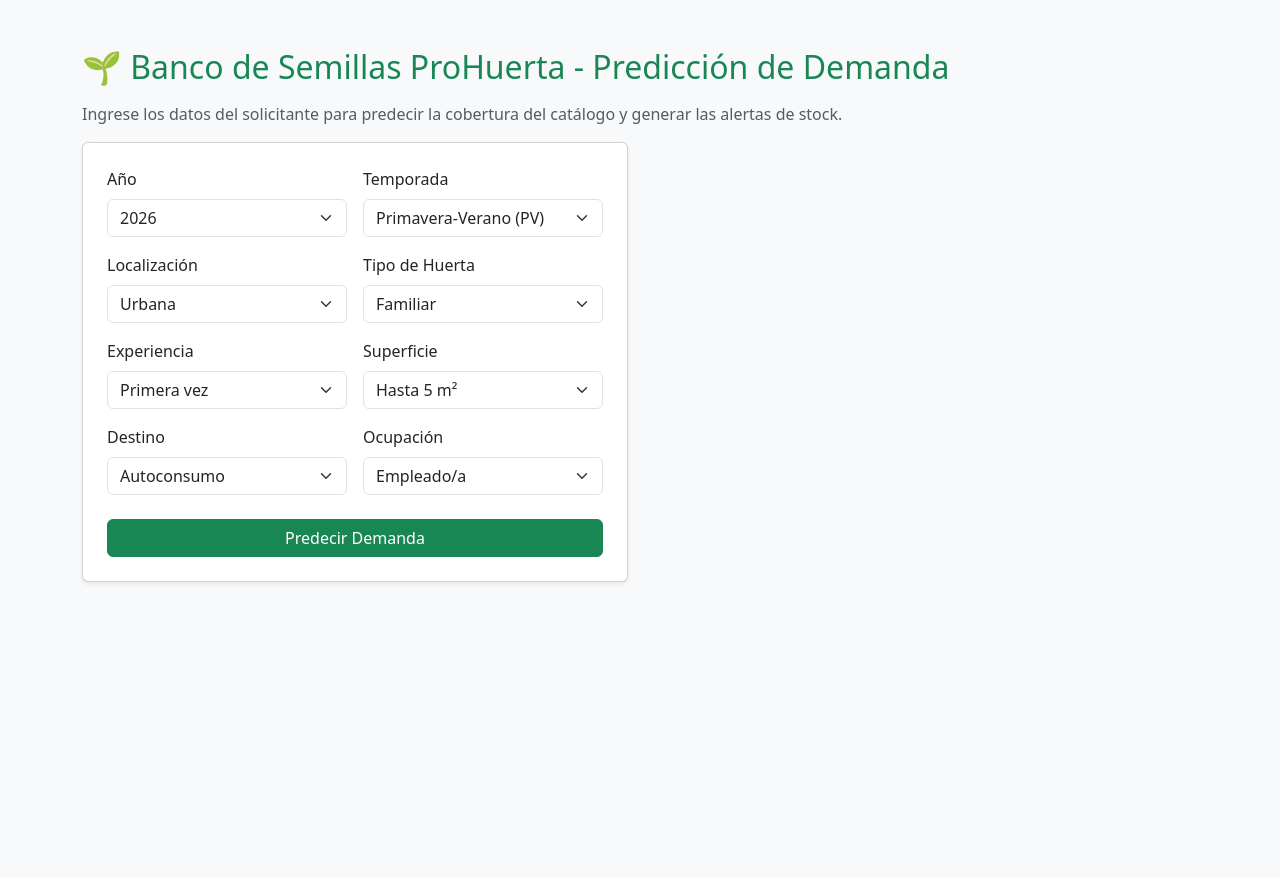
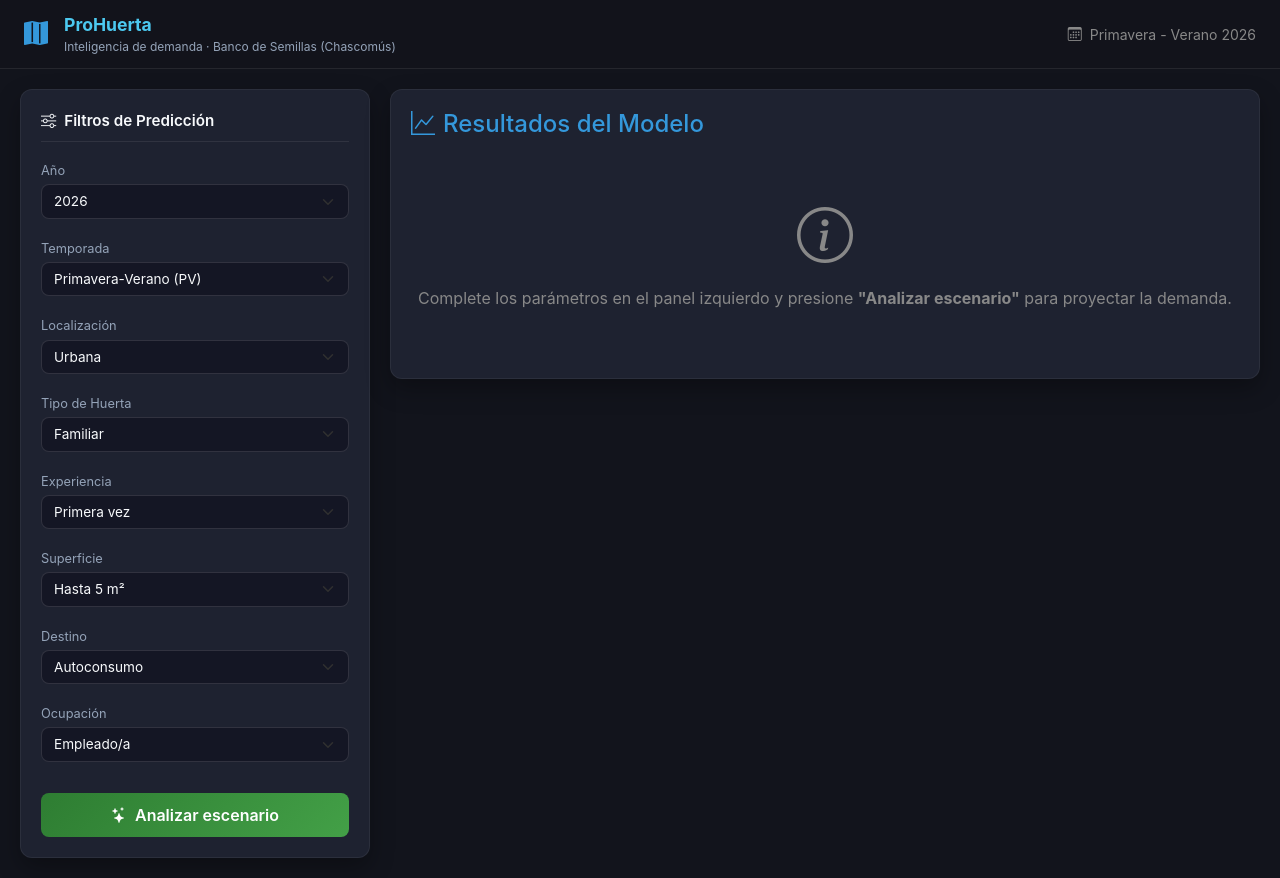
Before and after one commit to lucasbar28/ProHuerta, a Flask app: page / in a window 1280 px wide. Before the commit the page ends 583 px from the top, so only its background shows below. Run offline with Flask 3, Linux system fonts and the light colour scheme; parts of the project's set-up code (start-up, migrations or seed data) failed here and were passed over; some libraries are stand-ins or nearby versions.

Commit message:
act_index

```diff
--- a/templates/index.html
+++ b/templates/index.html
@@ -3,20 +3,132 @@
 <head>
     <meta charset="UTF-8">
     <meta name="viewport" content="width=device-width, initial-scale=1.0">
-    <title>Sistema de Predicción - Banco de Semillas ProHuerta</title>
-    <link href="https://cdn.jsdelivr.net/npm/bootstrap@5.3.0/dist/css/bootstrap.min.css" rel="stylesheet">
+    <title>ProHuerta · Inteligencia de demanda</title>
+    <!-- Bootstrap 5 Darkly / Core CSS -->
+    <link href="https://cdn.jsdelivr.net/npm/bootswatch@5.3.0/dist/darkly/bootstrap.min.css" rel="stylesheet">
+    <link href="https://cdn.jsdelivr.net/npm/bootstrap-icons@1.10.5/font/bootstrap-icons.css" rel="stylesheet">
+    <style>
+        body {
+            background-color: #12141c;
+            color: #f8fafc;
+            font-family: 'Inter', Arial, sans-serif;
+            margin: 0;
+            padding: 0;
+        }
+        .app-shell {
+            display: flex;
+            flex-direction: column;
+            min-height: 100vh;
+        }
+        .app-header {
+            background: rgba(18, 20, 28, 0.95);
+            border-bottom: 1px solid rgba(255, 255, 255, 0.08);
+            padding: 12px 24px;
+            display: flex;
+            justify-content: space-between;
+            align-items: center;
+        }
+        .brand-title {
+            font-weight: 700;
+            font-size: 1.1rem;
+            color: #4cc9f0;
+        }
+        .brand-sub {
+            font-size: 0.75rem;
+            color: #94a3b8;
+        }
+        .app-body {
+            display: flex;
+            flex: 1;
+            gap: 20px;
+            padding: 20px;
+        }
+        .sidebar {
+            width: 350px;
+            display: flex;
+            flex-direction: column;
+            gap: 15px;
+        }
+        .main {
+            flex: 1;
+            display: flex;
+            flex-direction: column;
+            gap: 20px;
+        }
+        .panel {
+            background: #1e2230;
+            border: 1px solid rgba(255, 255, 255, 0.06);
+            border-radius: 12px;
+            padding: 20px;
+            box-shadow: 0 10px 25px rgba(0,0,0,0.3);
+        }
+        .section-title {
+            font-weight: 600;
+            font-size: 0.95rem;
+            margin-bottom: 15px;
+            color: #f8fafc;
+            border-bottom: 1px solid rgba(255,255,255,0.08);
+            padding-bottom: 8px;
+        }
+        .form-label {
+            font-size: 0.8rem;
+            color: #94a3b8;
+            margin-bottom: 4px;
+        }
+        .form-select, .form-control {
+            background-color: #141624 !important;
+            border: 1px solid rgba(255, 255, 255, 0.12) !important;
+            color: #f8fafc !important;
+            font-size: 0.85rem;
+            border-radius: 8px;
+        }
+        .analyze-btn {
+            background: linear-gradient(135deg, #2e7d32, #43a047);
+            border: none;
+            color: white;
+            font-weight: 600;
+            padding: 10px;
+            border-radius: 8px;
+            width: 100%;
+            margin-top: 15px;
+            transition: opacity 0.2s;
+        }
+        .analyze-btn:hover {
+            opacity: 0.9;
+        }
+        .result-box {
+            background: #141624;
+            border-left: 4px solid #4cc9f0;
+            padding: 15px;
+            border-radius: 8px;
+            margin-top: 15px;
+        }
+    </style>
 </head>
-<body class="bg-light">
-    <div class="container py-5">
-        <h2 class="mb-3 text-success">🌱 Banco de Semillas ProHuerta - Predicción de Demanda</h2>
-        <p class="text-muted">Ingrese los datos del solicitante para predecir la cobertura del catálogo y generar las alertas de stock.</p>
+<body>
+    <div class="app-shell">
+        <!-- HEADER -->
+        <header class="app-header">
+            <div class="d-flex align-items-center gap-3">
+                <i class="bi bi-map-fill text-info fs-4"></i>
+                <div>
+                    <div class="brand-title">ProHuerta</div>
+                    <div class="brand-sub">Inteligencia de demanda · Banco de Semillas (Chascomús)</div>
+                </div>
+            </div>
+            <div class="text-muted small">
+                <i class="bi bi-calendar3 me-1"></i> Primavera - Verano 2026
+            </div>
+        </header>
 
-        <div class="row">
-            <div class="col-md-6">
-                <div class="card shadow-sm p-4">
+        <!-- BODY -->
+        <div class="app-body">
+            <!-- SIDEBAR FORMULARIO -->
+            <div class="sidebar">
+                <div class="panel">
+                    <div class="section-title"><i class="bi bi-sliders me-2"></i>Filtros de Predicción</div>
                     <form action="/" method="POST">
-                        <div class="row g-3">
-                            <div class="col-6">
+                        <div class="mb-3">
                             <label class="form-label">Año</label>
                             <select name="anio" class="form-select" required>
                                 <option value="2026" selected>2026</option>
@@ -24,14 +136,14 @@
                                 <option value="2024">2024</option>
                             </select>
                         </div>
-                            <div class="col-6">
+                        <div class="mb-3">
                             <label class="form-label">Temporada</label>
                             <select name="temporada" class="form-select" required>
                                 <option value="PV" selected>Primavera-Verano (PV)</option>
                                 <option value="OI">Otoño-Invierno (OI)</option>
                             </select>
                         </div>
-                            <div class="col-6">
+                        <div class="mb-3">
                             <label class="form-label">Localización</label>
                             <select name="tipo_localizacion" class="form-select" required>
                                 <option value="urbana">Urbana</option>
@@ -39,14 +151,14 @@
                                 <option value="rural">Rural</option>
                             </select>
                         </div>
-                            <div class="col-6">
+                        <div class="mb-3">
                             <label class="form-label">Tipo de Huerta</label>
                             <select name="tipo_huerta" class="form-select" required>
                                 <option value="familiar">Familiar</option>
                                 <option value="institucional">Institucional</option>
                             </select>
                         </div>
-                            <div class="col-6">
+                        <div class="mb-3">
                             <label class="form-label">Experiencia</label>
                             <select name="experiencia" class="form-select" required>
                                 <option value="es la primera vez">Primera vez</option>
@@ -54,7 +166,7 @@
                                 <option value="más de 3 años">Más de 3 años</option>
                             </select>
                         </div>
-                            <div class="col-6">
+                        <div class="mb-3">
                             <label class="form-label">Superficie</label>
                             <select name="superficie" class="form-select" required>
                                 <option value="hasta 5 m2">Hasta 5 m²</option>
@@ -62,7 +174,7 @@
                                 <option value="más de 20 m2">Más de 20 m²</option>
                             </select>
                         </div>
-                            <div class="col-6">
+                        <div class="mb-3">
                             <label class="form-label">Destino</label>
                             <select name="destino" class="form-select" required>
                                 <option value="autoconsumo">Autoconsumo</option>
@@ -70,7 +182,7 @@
                                 <option value="venta / excedentes">Venta / Comercial</option>
                             </select>
                         </div>
-                            <div class="col-6">
+                        <div class="mb-3">
                             <label class="form-label">Ocupación</label>
                             <select name="ocupacion" class="form-select" required>
                                 <option value="empleado/a">Empleado/a</option>
@@ -82,53 +194,64 @@
                                 <option value="otro">Otro</option>
                             </select>
                         </div>
-                        </div>
-                        <button type="submit" class="btn btn-success w-100 mt-4">Predecir Demanda</button>
+                        <button type="submit" class="analyze-btn">
+                            <i class="bi bi-stars me-2"></i>Analizar escenario
+                        </button>
                     </form>
                 </div>
             </div>
 
+            <!-- MAIN PANEL DE RESULTADOS -->
+            <div class="main">
+                <div class="panel">
+                    <h4 class="text-info mb-3"><i class="bi bi-graph-up me-2"></i>Resultados del Modelo</h4>
                     {% if prediccion_num is not none %}
+                    <div class="result-box">
+                        <p class="mb-2"><strong>Cobertura Estimada del Catálogo:</strong> <span class="fs-3 text-warning ms-2">{{ prediccion_num }}%</span></p>
+                        <p class="text-muted small mb-3">(Oferta estimada de la temporada: {{ oferta_temporada }} variedades)</p>
+                        <hr class="border-secondary">
+                        <div class="row g-3">
                             <div class="col-md-6">
-                <div class="card shadow-sm p-4">
-                    <h4 class="card-title text-primary">Resultados de la Predicción</h4>
-                    <hr>
-                    <p><strong>Cobertura Estimada del Catálogo:</strong> <span class="fs-4 text-dark">{{ prediccion_num }}%</span></p>
-                    <p class="text-muted small">(Oferta estimada de la temporada: {{ oferta_temporada }} variedades)</p>
-                    <hr>
-                    <h5>Comparación de Alertas (Umbral 75%):</h5>
-                    <ul class="list-group mb-3">
-                        <li class="list-group-item d-flex justify-content-between align-items-center">
-                            Regresión + Umbral
+                                <div class="p-3 bg-dark rounded border border-secondary">
+                                    <span class="text-muted small d-block">Regresión + Umbral</span>
                                     {% if alerta_regresion == 1 %}
-                            <span class="badge bg-danger rounded-pill">1 - ALTA DEMANDA</span>
+                                    <span class="badge bg-danger fs-6 mt-1">1 - ALTA DEMANDA</span>
                                     {% else %}
-                            <span class="badge bg-secondary rounded-pill">0 - Demanda Estándar</span>
+                                    <span class="badge bg-secondary fs-6 mt-1">0 - Demanda Estándar</span>
                                     {% endif %}
-                        </li>
-                        <li class="list-group-item d-flex justify-content-between align-items-center">
-                            Clasificador Directo
+                                </div>
+                            </div>
+                            <div class="col-md-6">
+                                <div class="p-3 bg-dark rounded border border-secondary">
+                                    <span class="text-muted small d-block">Clasificador Directo</span>
                                     {% if alerta_clasificador == 1 %}
-                            <span class="badge bg-danger rounded-pill">1 - ALTA DEMANDA</span>
+                                    <span class="badge bg-danger fs-6 mt-1">1 - ALTA DEMANDA</span>
                                     {% else %}
-                            <span class="badge bg-secondary rounded-pill">0 - Demanda Estándar</span>
+                                    <span class="badge bg-secondary fs-6 mt-1">0 - Demanda Estándar</span>
                                     {% endif %}
-                        </li>
-                    </ul>
+                                </div>
+                            </div>
+                        </div>
 
                         {% if coinciden %}
-                    <div class="alert alert-success mt-2">
+                        <div class="alert alert-success mt-3 mb-0">
                             ✅ <strong>Coincidencia:</strong> Ambos sistemas recomiendan la misma decisión logística.
                         </div>
                         {% else %}
-                    <div class="alert alert-warning mt-2">
+                        <div class="alert alert-warning mt-3 mb-0">
                             ⚠️ <strong>Discrepancia:</strong> Los modelos difieren. Caso cercano al umbral de decisión.
                         </div>
                         {% endif %}
                     </div>
+                    {% else %}
+                    <div class="text-center py-5 text-muted">
+                        <i class="bi bi-info-circle display-4 d-block mb-3"></i>
+                        Complete los parámetros en el panel izquierdo y presione <strong>"Analizar escenario"</strong> para proyectar la demanda.
                     </div>
                     {% endif %}
                 </div>
             </div>
+        </div>
+    </div>
 </body>
 </html>
```
Lines whose indentation alone changed are shown as unchanged.
